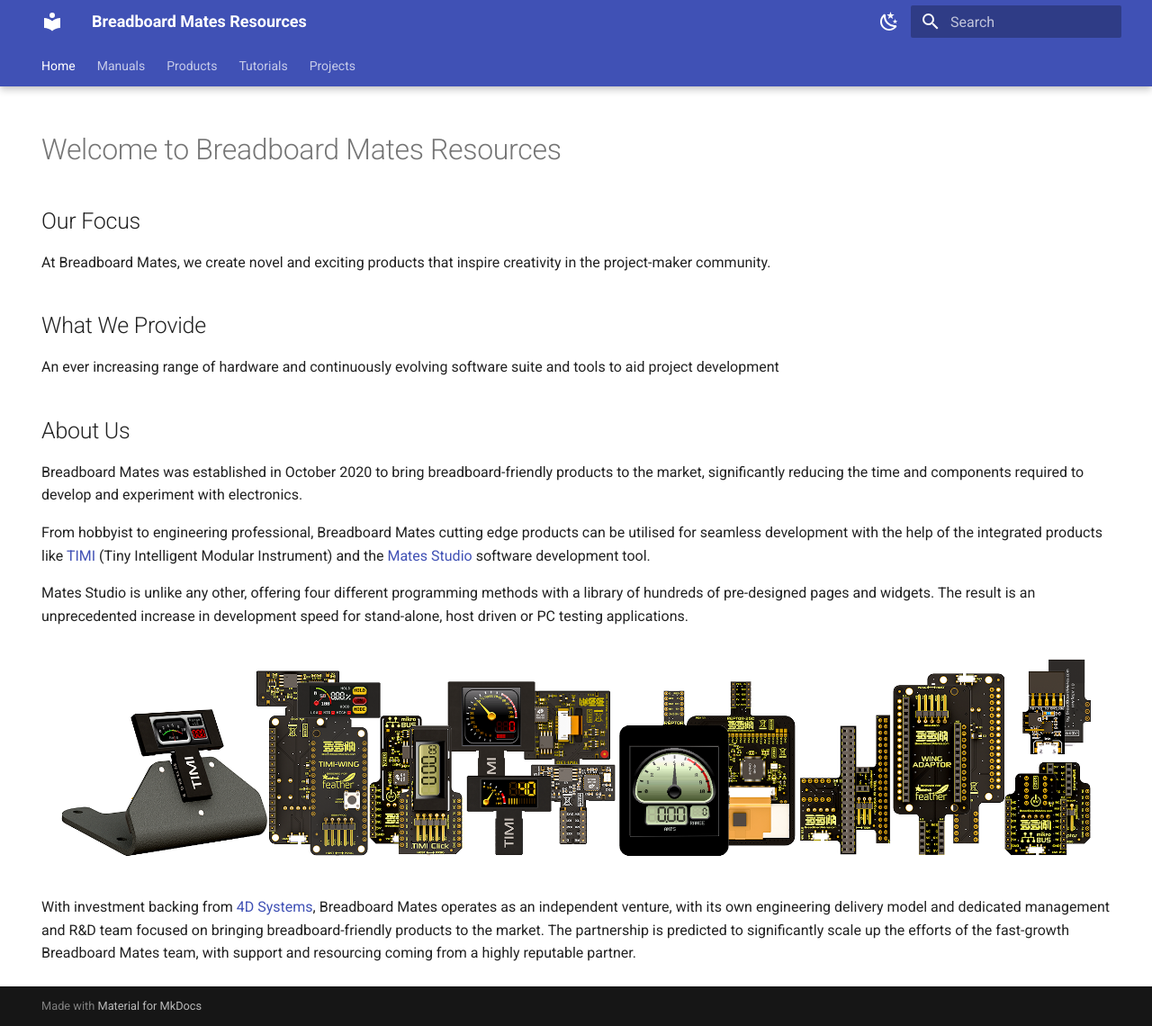
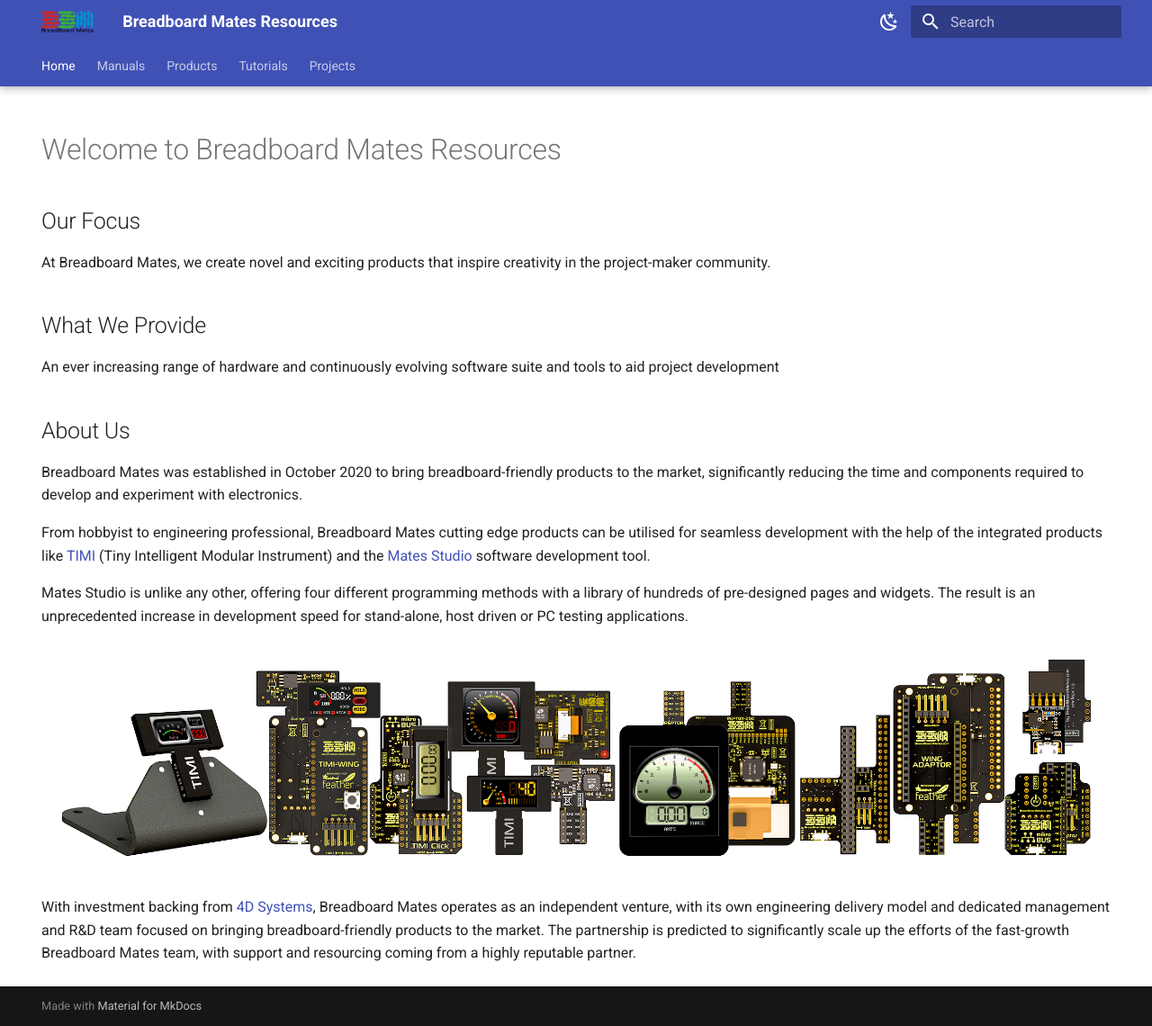
Before and after one commit to iSOLveIT/mkdocs-gen, an MkDocs documentation site: the page built from docs/index.md, in a window 1280 px wide and 1140 px high. Shown: the whole window at 90% size. Built offline with MkDocs 1.6.1 and Material for MkDocs 9.7.7, drawn with Linux system fonts in a browser that asks for light colours.

Commit message:
Add breadboardmates logos

```diff
--- a/mkdocs.yml
+++ b/mkdocs.yml
@@ -51,6 +51,10 @@
     - css/custom.css
 theme:
   name: material
+  logo: full-logo.svg
+  favicon: logo.svg
+  extra:
+    homepage: https://www.breadboardmates.com
   features:
     - navigation.instant
     - navigation.tabs
@@ -65,14 +69,14 @@
       accent: 'deep orange'
       toggle:
         icon: material/weather-night
-        name: Switch to dark mode
+        name: Switch to Dark Mode
     - media: "(prefers-color-scheme: dark)"
       scheme: slate
       primary: 'deep orange'
       accent: 'indigo'
       toggle:
         icon: material/weather-sunny
-        name: Switch to light mode
+        name: Switch to Light Mode
   icon:
     admonition:
       note: octicons/tag-16
```
Also changed, not shown: docs/full-logo.svg (added), docs/logo.svg (added).
